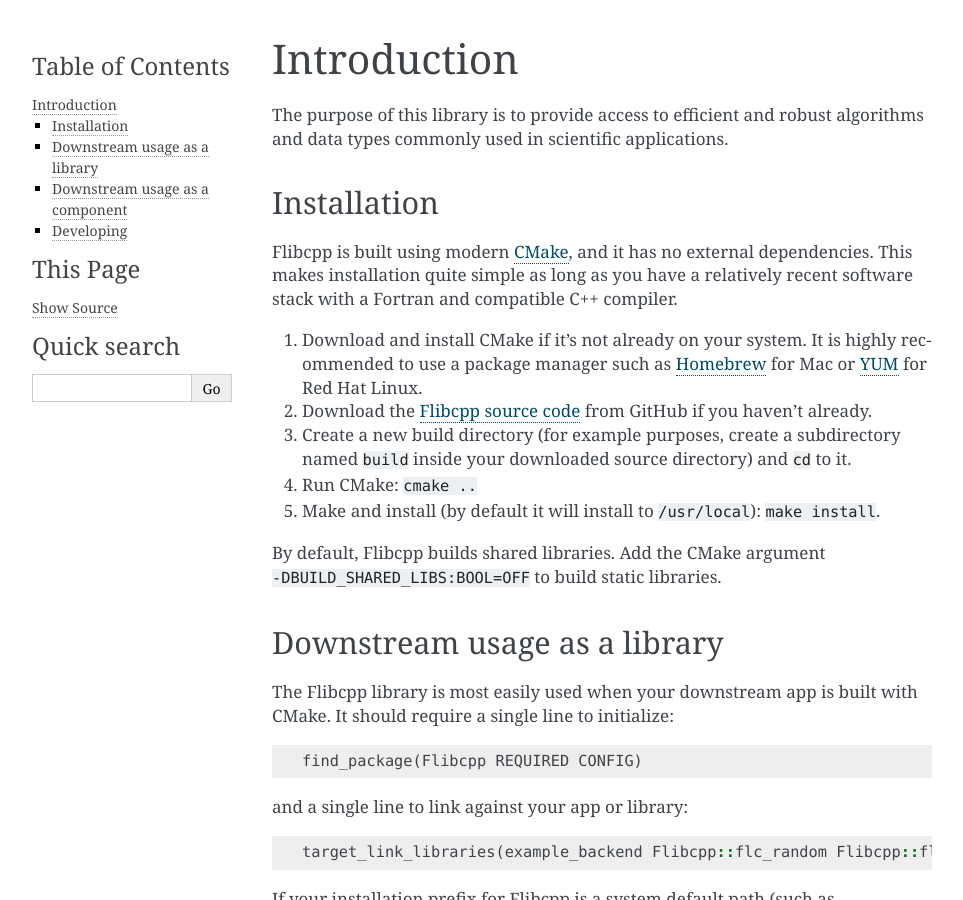
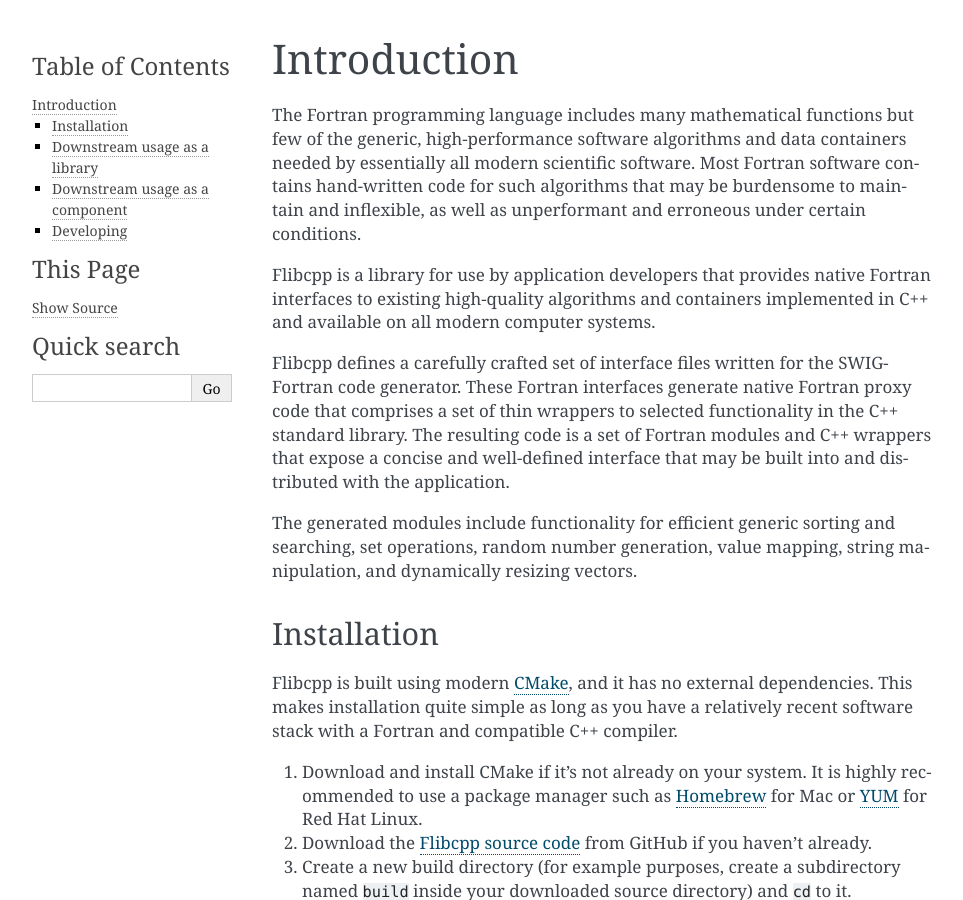
Before and after one commit to swig-fortran/flibcpp, a Sphinx documentation site: the page built from doc/introduction.rst, in a window 1280 px wide and 900 px high. Shown: the whole window, without its empty margins (148-1111 px from the left). Built offline with Sphinx 7.4.7, drawn with Linux system fonts in a browser that asks for light colours.

Commit message:
Version 1.0.0 release (#25)
* Clean documentation
* Add more string usage demos

```diff
--- a/doc/introduction.rst
+++ b/doc/introduction.rst
@@ -6,8 +6,26 @@
 Introduction
 ************
 
-The purpose of this library is to provide access to efficient and robust
-algorithms and data types commonly used in scientific applications.
+The Fortran programming language includes many mathematical functions but few
+of the generic, high-performance software algorithms and data containers needed
+by essentially all modern scientific software. Most Fortran software contains
+hand-written code for such algorithms that may be burdensome to maintain and
+inflexible, as well as unperformant and erroneous under certain conditions.
+
+Flibcpp is a library for use by application developers that provides native
+Fortran interfaces to existing high-quality algorithms and containers
+implemented in C++ and available on all modern computer systems.
+
+Flibcpp defines a carefully crafted set of interface files written for the
+SWIG-Fortran code generator. These Fortran interfaces generate native Fortran
+proxy code that comprises a set of thin wrappers to selected functionality in
+the C++ standard library. The resulting code is a set of Fortran modules and
+C++ wrappers that expose a concise and well-defined interface that may be built
+into and distributed with the application.
+
+The generated modules include functionality for efficient generic sorting and
+searching, set operations, random number generation, value mapping, string
+manipulation, and dynamically resizing vectors.
 
 Installation
 ============
```
Also changed, not shown: doc/conclusion.rst (deleted, +0 -14 lines), doc/index.rst (+3 -5 lines), 2 other files.
